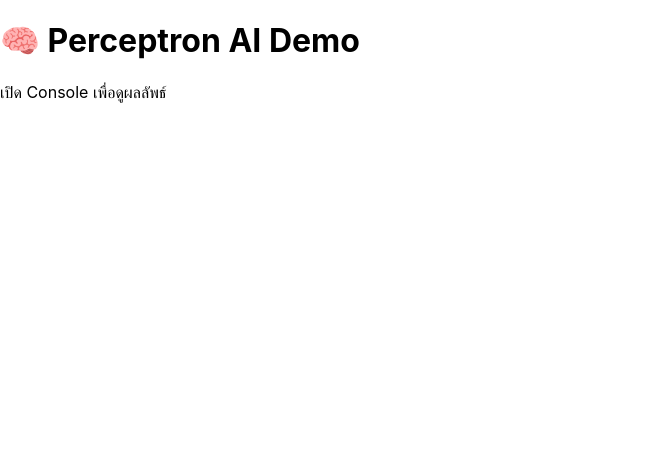
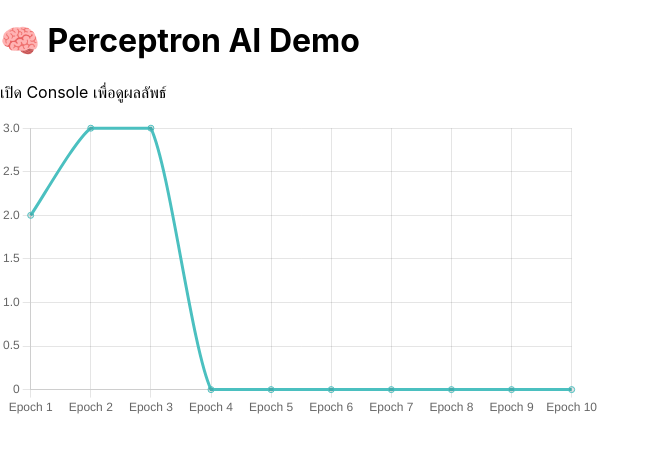
Before and after one commit to NateeSaetae/WebAIDemo, a React (Create React App) app in the folder web-ai-demo/: page / in a window 1280 px wide. Shown: the top 452 px of the page, without its empty margins (0-659 px from the left). Built offline with nearby package versions, Linux system fonts and the light colour scheme.

Commit message:
perceptron_model

```diff
--- a/web-ai-demo/package.json
+++ b/web-ai-demo/package.json
@@ -7,7 +7,9 @@
     "@testing-library/jest-dom": "^6.6.3",
     "@testing-library/react": "^16.3.0",
     "@testing-library/user-event": "^13.5.0",
+    "chart.js": "^4.4.9",
     "react": "^19.1.0",
+    "react-chartjs-2": "^5.3.0",
     "react-dom": "^19.1.0",
     "react-scripts": "5.0.1",
     "web-vitals": "^2.1.4"
--- a/web-ai-demo/src/AI_Models/trainPerceptron.js
+++ b/web-ai-demo/src/AI_Models/trainPerceptron.js
@@ -1,11 +1,15 @@
-// src/utils/perceptron.js
 export function trainPerceptron(dataset, learningRate = 0.1, epochs = 10) {
   let weights = [0, 0];
   let bias = 0;
 
   const activation = (z) => (z >= 0 ? 1 : 0);
 
+  const weightsPerEpoch = []; // เก็บค่าถ่วงน้ำหนักแต่ละรอบ
+  const errorsPerEpoch = [];  // เก็บค่า error รวมแต่ละ epoch
+
   for (let epoch = 0; epoch < epochs; epoch++) {
+    let totalError = 0;
+
     for (let { x1, x2, y } of dataset) {
       const z = weights[0] * x1 + weights[1] * x2 + bias;
       const pred = activation(z);
@@ -14,8 +18,20 @@ export function trainPerceptron(dataset, learningRate = 0.1, epochs = 10) {
       weights[0] += learningRate * error * x1;
       weights[1] += learningRate * error * x2;
       bias += learningRate * error;
+
+      totalError += Math.abs(error);
     }
+
+    // clone ค่า weights เก็บไว้ใน array
+    weightsPerEpoch.push([...weights]);
+    errorsPerEpoch.push(totalError);
   }
 
-  return { weights, bias, predict: (x1, x2) => activation(weights[0]*x1 + weights[1]*x2 + bias) };
+  return {
+    weights,
+    bias,
+    predict: (x1, x2) => activation(weights[0] * x1 + weights[1] * x2 + bias),
+    weightsPerEpoch,
+    errorsPerEpoch
+  };
 }
--- a/web-ai-demo/src/App.js
+++ b/web-ai-demo/src/App.js
@@ -1,8 +1,9 @@
-// src/App.js หรือหน้าอื่นๆ
-import React, { useEffect } from "react";
+import React, { useEffect , useState } from "react";
 import { trainPerceptron } from "./AI_Models/trainPerceptron";
+import ResultChart from "./Chart/ResultChart"
 
 function App() {
+  const [errorPerEpoch, setErrorPerEpoch] = useState([]);
   useEffect(() => {
     const data = [
       { x1: 0, x2: 0, y: 0 },
@@ -15,12 +16,21 @@ function App() {
     console.log("Weights:", model.weights);
     console.log("Bias:", model.bias);
     console.log("Predict (1, 1):", model.predict(1, 1));
+    const errors = model.errorsPerEpoch.map((item) => (item)); //[3, 2.5, 1.8, 1.2, 0.7, 0.2, 0.1]
+    setErrorPerEpoch(errors);
   }, []);
+
+   /*useEffect(() => {
+    // จำลอง error ในแต่ละ epoch จาก Perceptron
+    const errors = model.map((item) => (item.weights)); //[3, 2.5, 1.8, 1.2, 0.7, 0.2, 0.1]
+    setErrorPerEpoch(errors);
+  }, []);*/
 
   return (
     <div className="App">
       <h1>🧠 Perceptron AI Demo</h1>
       <p>เปิด Console เพื่อดูผลลัพธ์</p>
+      <ResultChart dataPoints={errorPerEpoch} />
     </div>
   );
 }
--- /dev/null
+++ b/web-ai-demo/src/Chart/ResultChart.js
@@ -0,0 +1,32 @@
+// src/components/ResultChart.js
+import { Line } from "react-chartjs-2";
+import {
+  Chart as ChartJS,
+  LineElement,
+  CategoryScale,
+  LinearScale,
+  PointElement,
+} from "chart.js";
+
+ChartJS.register(LineElement, CategoryScale, LinearScale, PointElement);
+
+export default function ResultChart({ dataPoints }) {
+  const data = {
+    labels: dataPoints.map((_, i) => `Epoch ${i + 1}`),
+    datasets: [
+      {
+        label: "Loss (Error)",
+        data: dataPoints,
+        fill: false,
+        borderColor: "rgb(75, 192, 192)",
+        tension: 0.2,
+      },
+    ],
+  };
+
+  return (
+    <div style={{ width: "100%", maxWidth: "600px" }}>
+      <Line data={data} />
+    </div>
+  );
+}
```
Also changed, not shown: 1 other file (tests, documents, lock files or other folders).
